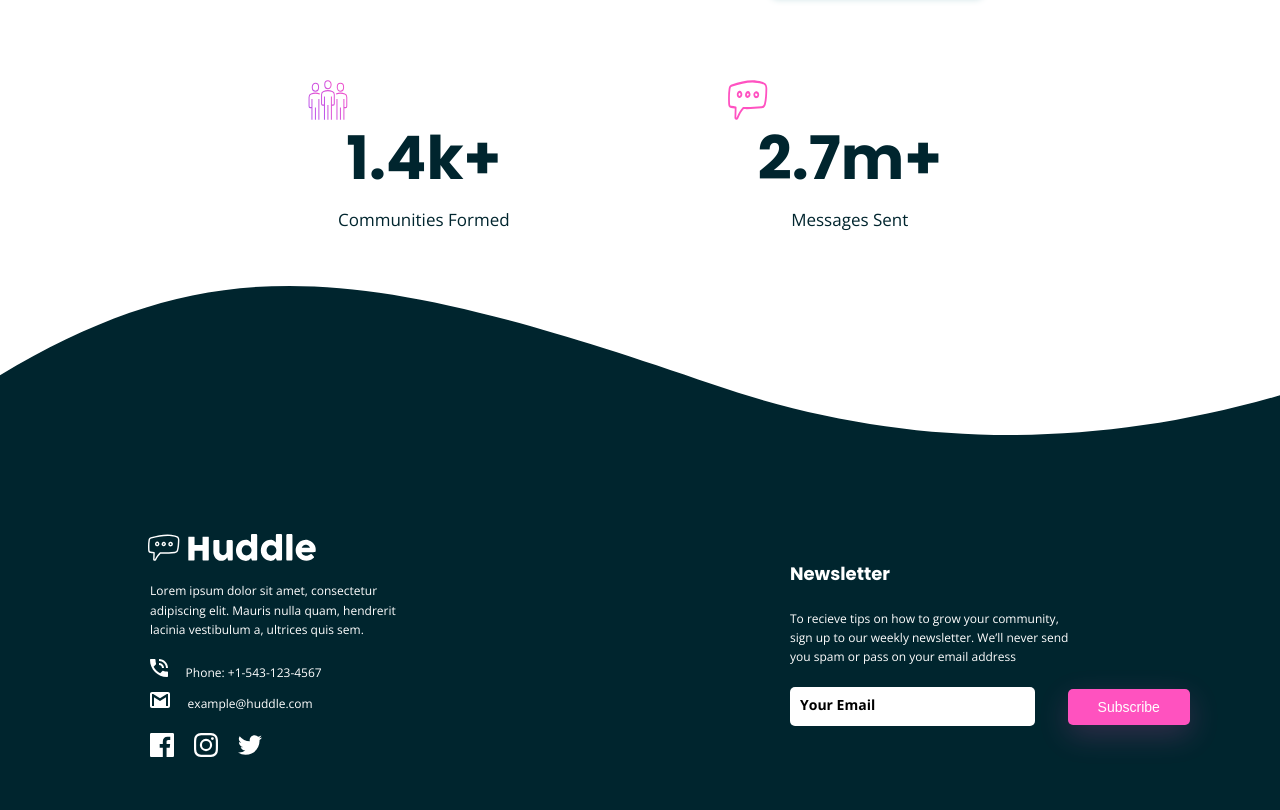
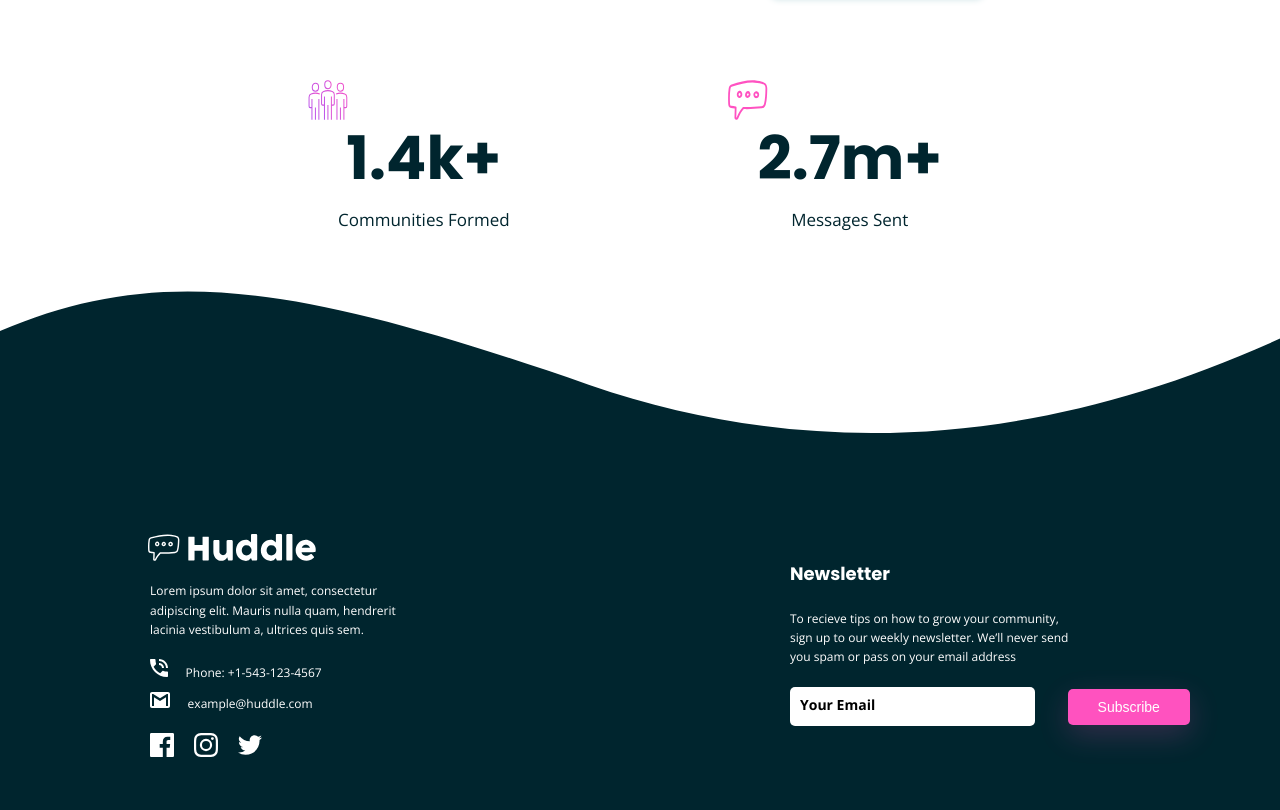
Before and after one commit to AliRezaDavuodi/huddle, a website: page index.html in a window 1280 px wide. Shown: the part 1257-2067 px from the top of the page. Drawn offline with nearby package versions, Linux system fonts and the light colour scheme.

Commit message:
changed svgs in properly  way

```diff
--- a/index.html
+++ b/index.html
@@ -137,22 +137,7 @@
   <footer class="footer">
 
     <div class="footer__bg">
-
-      <svg width="1440" height="158" xmlns="http://www.w3.org/2000/svg" xmlns:xlink="http://www.w3.org/1999/xlink">
-        <defs>
-          <path id="a" d="M0 0h1440v158H0z" />
-        </defs>
-        <g fill="none" fill-rule="evenodd">
-          <mask id="b" fill="#fff">
-            <use xlink:href="#a" />
-          </mask>
-          <g mask="url(#b)" fill="#FFF">
-            <path
-              d="M0 99.424C249.852-14.173 492.347-30.427 727.484 50.661c352.706 121.632 501.421 140.534 727.484 0 150.71-93.69 150.71 129.423 0 669.339H0V99.424z" />
-          </g>
-        </g>
-      </svg>
-
+      &nbsp;
     </div>
 
     <div class="footer__left">
--- a/scss/layout/_footer.scss
+++ b/scss/layout/_footer.scss
@@ -7,10 +7,19 @@
     position: relative;
 
     &__bg{
+        position: absolute;
         transform: rotate(180deg);
-        position: absolute;
-        top: -1rem;
+        width: 100%;
+        height: 15rem;
+        top: 0;
         left: 0;
+        background-color: #fff;
+        -webkit-mask-image: url(../images/bg-footer-top-desktop.svg);
+        -webkit-mask-repeat: no-repeat;
+        -webkit-mask-size:cover;
+        mask-size:cover;
+        mask-repeat: no-repeat;
+        mask-image: url(../images/bg-footer-top-desktop.svg);
     }
 
     &__left{
@@ -39,10 +48,15 @@
     &__social{
         @include flexbox(center);
 
-        &--icon{
+        svg{
+            cursor: pointer;
 
-            &:not(:last-child){
-                margin-right: 1.5rem;
+            path{
+                transition: all .3s;
+            }
+
+            &:hover path{
+                fill: red !important;
             }
         }
     }
@@ -61,5 +75,4 @@
         width: 100%;
     }
 
-
 }
```
Also changed, not shown: css/style.css, 1 other file.
